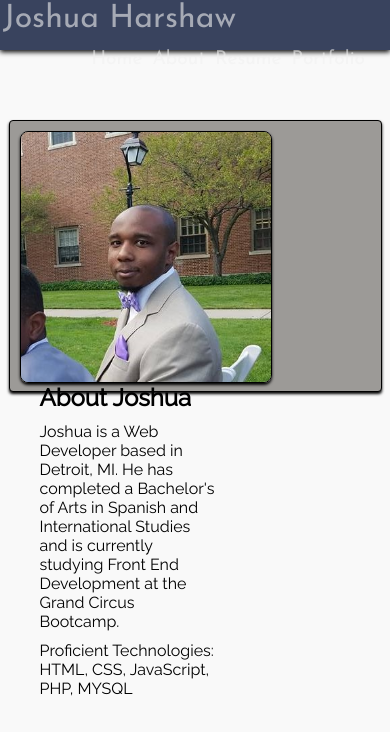
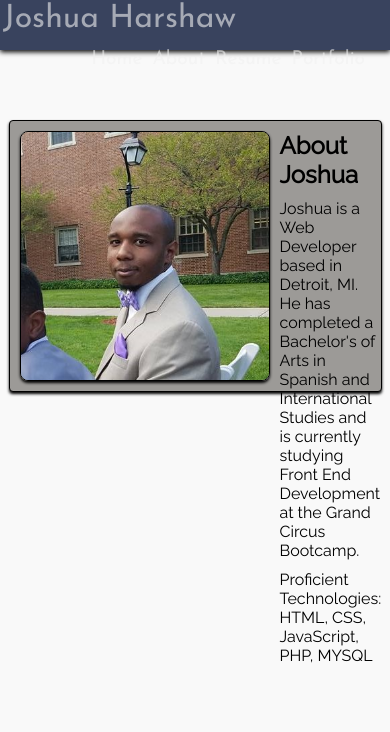
Before and after one commit to joshuaharshaw/grandcircus, a plain HTML site: page about.html in a window 390 px wide. Drawn offline with Linux system fonts and the light colour scheme.

Commit message:
Changes to comply with lab 3 (responsiveness).

```diff
--- a/css/about.css
+++ b/css/about.css
@@ -1,5 +1,7 @@
 /*Bio Elements*/
 #bio {
+	display: flex;
+	justify-content: space-between;
 	width: 90%;
 	height: 250px;
 	margin: 70px auto 0px auto;
@@ -10,19 +12,35 @@
 }
 
 img {
+	display: inline-block;
 	border: 0.5px solid black;
 	border-radius: 8px;
-	float: left;
-	width: 250px;
-	height: 250px;
+	max-width: 250px;
+	max-height: 250px;
 }
 
 .bio-content {
-	float: left;
 	margin: 0px 20px;
-	width: 50%;
+	width: 80%;
 }
 
 .bio-content p {
 	margin: 10px 0px;
 }
+
+
+
+@media (max-width: 767px) {
+
+#bio {
+	min-height: 250px;
+}
+
+.bio-content {
+	float: left;
+	margin: 0px 0px 0px 10px;
+	width: 100%;
+}
+
+
+}
--- a/css/common.css
+++ b/css/common.css
@@ -69,9 +69,11 @@ header {
 }
 
 
+@media (max-width: 767px) {
 
-@media (max-width: 481px) {
-
+#nav-links a:hover {
+  font-size: 1.0em;
+}
 
 
 }
```
Also changed, not shown: css/index.css (+22 -4 lines).
